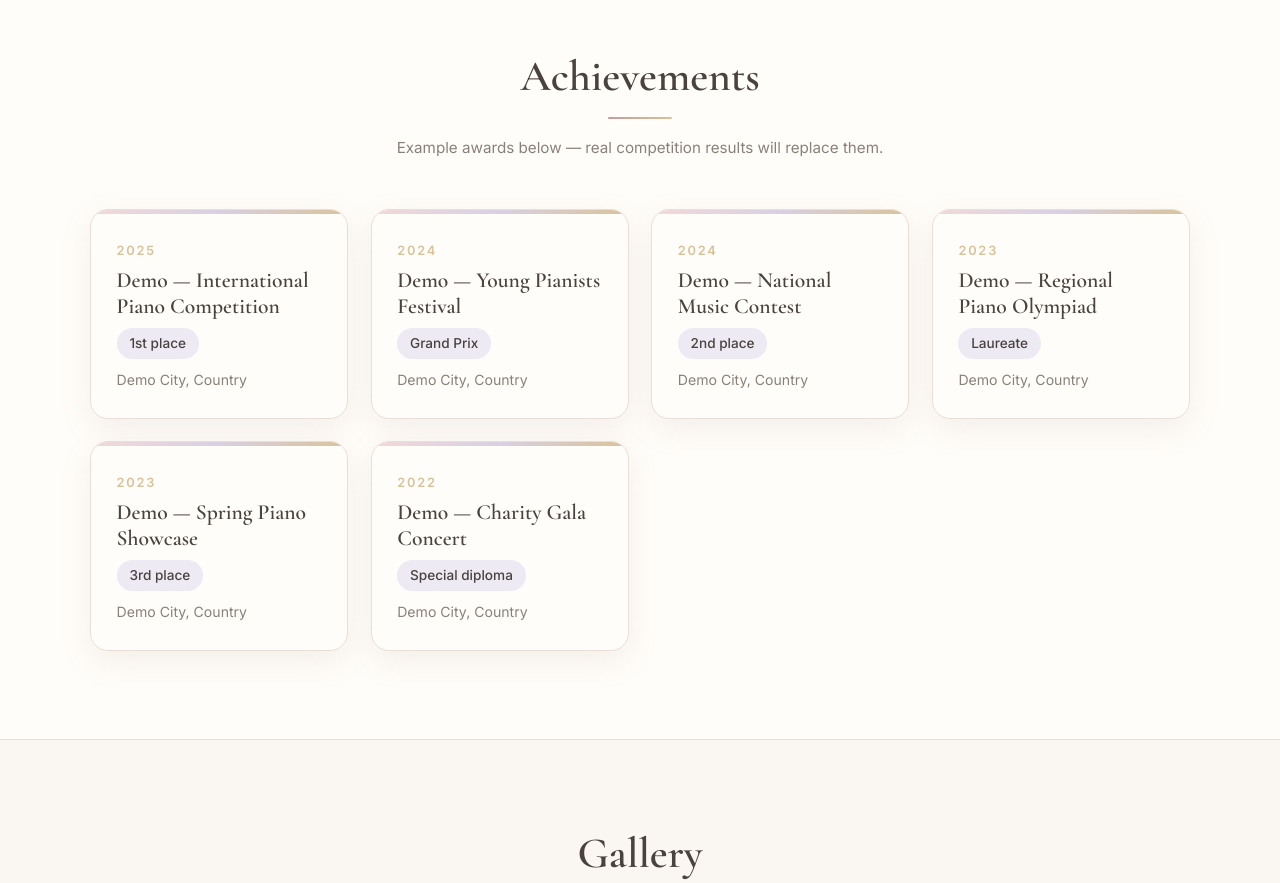
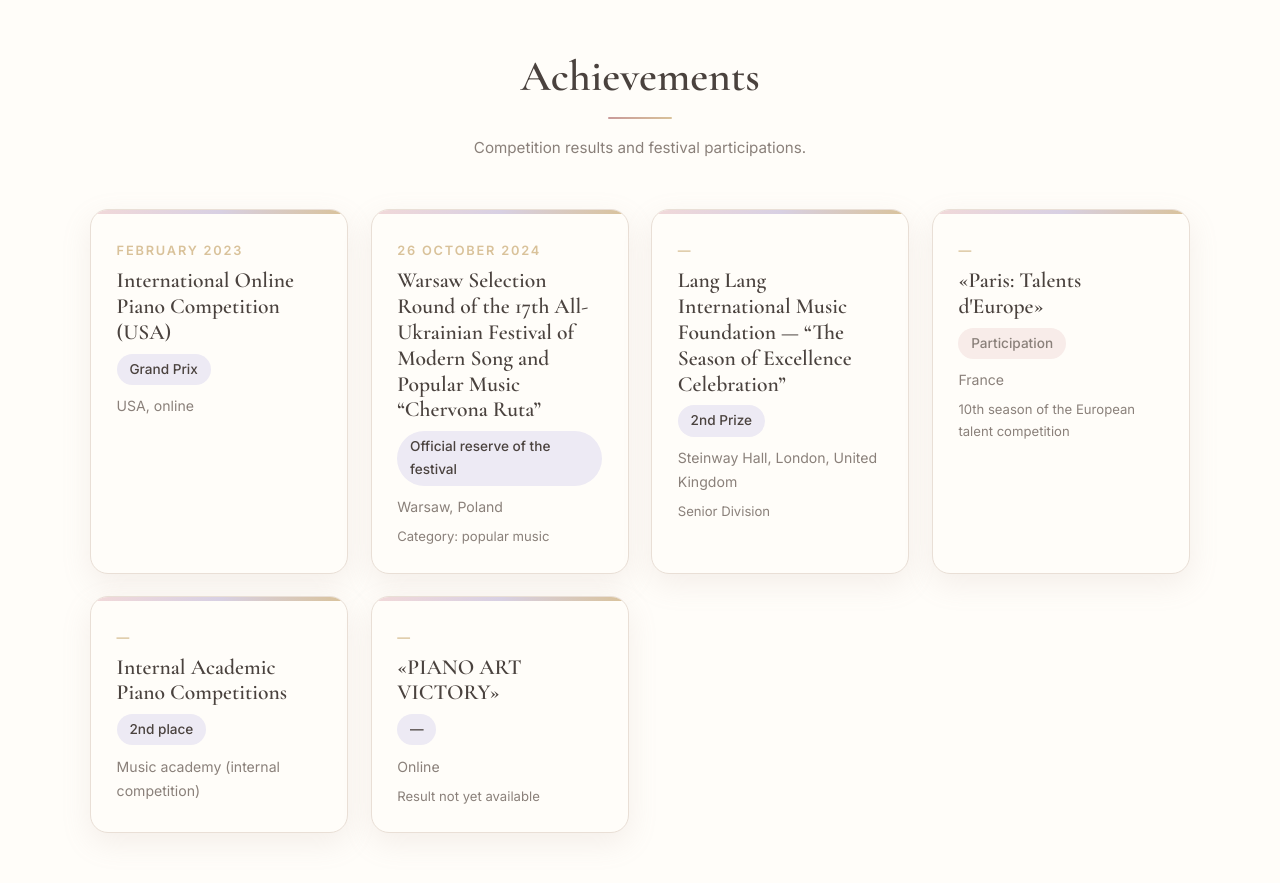
Before and after one commit to mrsunshines-hpsb/lialkovska-website, a website: page index.html in a window 1280 px wide. Shown: the part 1420-2303 px from the top of the page. Drawn offline with nearby package versions, Linux system fonts and the light colour scheme.

Commit message:
Add Carolina's achievements

```diff
--- a/script.js
+++ b/script.js
@@ -37,7 +37,35 @@ const TRANSLATIONS = {
     "about.photoAlt": "Photo placeholder: Carolina during a lesson or performance",
     "about.photoLabel": "Photo placeholder",
     "ach.title": "Achievements",
-    "ach.sub": "Example awards below — real competition results will replace them.",
+    "ach.sub": "Competition results and festival participations.",
+    "ach.1.name": "International Online Piano Competition (USA)",
+    "ach.1.date": "February 2023",
+    "ach.1.award": "Grand Prix",
+    "ach.1.loc": "USA, online",
+    "ach.2.name": "Warsaw Selection Round of the 17th All-Ukrainian Festival of Modern Song and Popular Music “Chervona Ruta”",
+    "ach.2.date": "26 October 2024",
+    "ach.2.award": "Official reserve of the festival",
+    "ach.2.loc": "Warsaw, Poland",
+    "ach.2.note": "Category: popular music",
+    "ach.3.name": "Lang Lang International Music Foundation — “The Season of Excellence Celebration”",
+    "ach.3.date": "—",
+    "ach.3.award": "2nd Prize",
+    "ach.3.loc": "Steinway Hall, London, United Kingdom",
+    "ach.3.note": "Senior Division",
+    "ach.4.name": "«Paris: Talents d'Europe»",
+    "ach.4.date": "—",
+    "ach.4.award": "Participation",
+    "ach.4.loc": "France",
+    "ach.4.note": "10th season of the European talent competition",
+    "ach.5.name": "Internal Academic Piano Competitions",
+    "ach.5.date": "—",
+    "ach.5.award": "2nd place",
+    "ach.5.loc": "Music academy (internal competition)",
+    "ach.6.name": "«PIANO ART VICTORY»",
+    "ach.6.date": "—",
+    "ach.6.award": "—",
+    "ach.6.loc": "Online",
+    "ach.6.note": "Result not yet available",
     "gal.title": "Gallery",
     "gal.sub": "Placeholder photos — real images can be added later. Click a tile to preview.",
     "vid.title": "Videos",
@@ -79,7 +107,35 @@ const TRANSLATIONS = {
     "about.photoAlt": "Заповнювач фото: Кароліна під час заняття чи виступу",
     "about.photoLabel": "Заповнювач фото",
     "ach.title": "Досягнення",
-    "ach.sub": "Нижче наведені приклади нагород — пізніше їх замінять реальні результати конкурсів.",
+    "ach.sub": "Результати конкурсів та участь у фестивалях.",
+    "ach.1.name": "Міжнародний онлайн-конкурс піаністів (США)",
+    "ach.1.date": "Лютий 2023",
+    "ach.1.award": "Grand Prix",
+    "ach.1.loc": "США, онлайн",
+    "ach.2.name": "Варшавський відбірковий конкурс XVII Всеукраїнського фестивалю сучасної пісні та популярної музики «Червона Рута»",
+    "ach.2.date": "26 жовтня 2024",
+    "ach.2.award": "Офіційний резерв фестивалю",
+    "ach.2.loc": "Варшава, Польща",
+    "ach.2.note": "Категорія: популярна музика",
+    "ach.3.name": "Lang Lang International Music Foundation — «The Season of Excellence Celebration»",
+    "ach.3.date": "—",
+    "ach.3.award": "Друга премія",
+    "ach.3.loc": "Steinway Hall, Лондон, Велика Британія",
+    "ach.3.note": "Старша вікова категорія",
+    "ach.4.name": "«Paris: Talents d'Europe»",
+    "ach.4.date": "—",
+    "ach.4.award": "Участь",
+    "ach.4.loc": "Франція",
+    "ach.4.note": "10-й сезон європейського конкурсу талантів",
+    "ach.5.name": "Внутрішні академічні фортепіанні конкурси",
+    "ach.5.date": "—",
+    "ach.5.award": "2-ге місце",
+    "ach.5.loc": "Музична академія (внутрішній конкурс)",
+    "ach.6.name": "«PIANO ART VICTORY»",
+    "ach.6.date": "—",
+    "ach.6.award": "—",
+    "ach.6.loc": "Онлайн",
+    "ach.6.note": "Результат поки невідомий",
     "gal.title": "Галерея",
     "gal.sub": "Заповнювачі фото — реальні зображення можна додати пізніше. Натисніть на плитку для перегляду.",
     "vid.title": "Відео",
@@ -99,14 +155,15 @@ const TRANSLATIONS = {
    Data arrays — to add content later, append objects here.
    -------------------------------------------------------------------------- */
 
-/* placeholder: demo achievements; replace with real competition results */
+/* Real achievements. Each item pulls its text from ach.<id>.* translation
+   keys — to add one, append an object here and add matching keys. */
 const ACHIEVEMENTS = [
-  { year: "2025", name: "Demo — International Piano Competition", award: "1st place", location: "Demo City, Country" },
-  { year: "2024", name: "Demo — Young Pianists Festival", award: "Grand Prix", location: "Demo City, Country" },
-  { year: "2024", name: "Demo — National Music Contest", award: "2nd place", location: "Demo City, Country" },
-  { year: "2023", name: "Demo — Regional Piano Olympiad", award: "Laureate", location: "Demo City, Country" },
-  { year: "2023", name: "Demo — Spring Piano Showcase", award: "3rd place", location: "Demo City, Country" },
-  { year: "2022", name: "Demo — Charity Gala Concert", award: "Special diploma", location: "Demo City, Country" },
+  { id: 1 },
+  { id: 2 },
+  { id: 3 },
+  { id: 4, participation: true }, // "Участь" — not an award/ranking
+  { id: 5 },
+  { id: 6 },
 ];
 
 /* placeholder: demo gallery; point "img" at real files in assets/ later */
@@ -175,15 +232,19 @@ function setLang(lang) {
 function renderAchievements() {
   const grid = document.getElementById("achievementsGrid");
   if (!grid) return;
-  grid.innerHTML = ACHIEVEMENTS.map(
-    (a) => `
+  grid.innerHTML = ACHIEVEMENTS.map((a) => {
+    const k = `ach.${a.id}.`;
+    const noteKey = `${k}note`;
+    const note = noteKey in TRANSLATIONS.en ? t(noteKey) : ""; // optional per item
+    return `
     <article class="ach-card">
-      <span class="ach-year">${a.year}</span>
-      <h3 class="ach-name">${a.name}</h3>
-      <span class="ach-award">${a.award}</span>
-      <p class="ach-location">${a.location}</p>
-    </article>`
-  ).join("");
+      <span class="ach-year">${t(`${k}date`)}</span>
+      <h3 class="ach-name">${t(`${k}name`)}</h3>
+      <span class="ach-award${a.participation ? " ach-award--soft" : ""}">${t(`${k}award`)}</span>
+      <p class="ach-location">${t(`${k}loc`)}</p>
+      ${note ? `<p class="ach-note">${note}</p>` : ""}
+    </article>`;
+  }).join("");
 }
 
 function renderGallery() {
--- a/style.css
+++ b/style.css
@@ -364,6 +364,9 @@ a { color: var(--rose-deep); text-decoration: none; }
   margin-bottom: 0.6rem;
 }
 .ach-location { font-size: 0.88rem; color: var(--text-soft); }
+.ach-note { font-size: 0.82rem; color: var(--text-soft); margin-top: 0.35rem; }
+/* Softer badge for participation (no ranking implied) */
+.ach-award--soft { background: var(--blush-soft); color: var(--text-soft); }
 
 /* ---------- Gallery ---------- */
 .gallery-grid {
```
